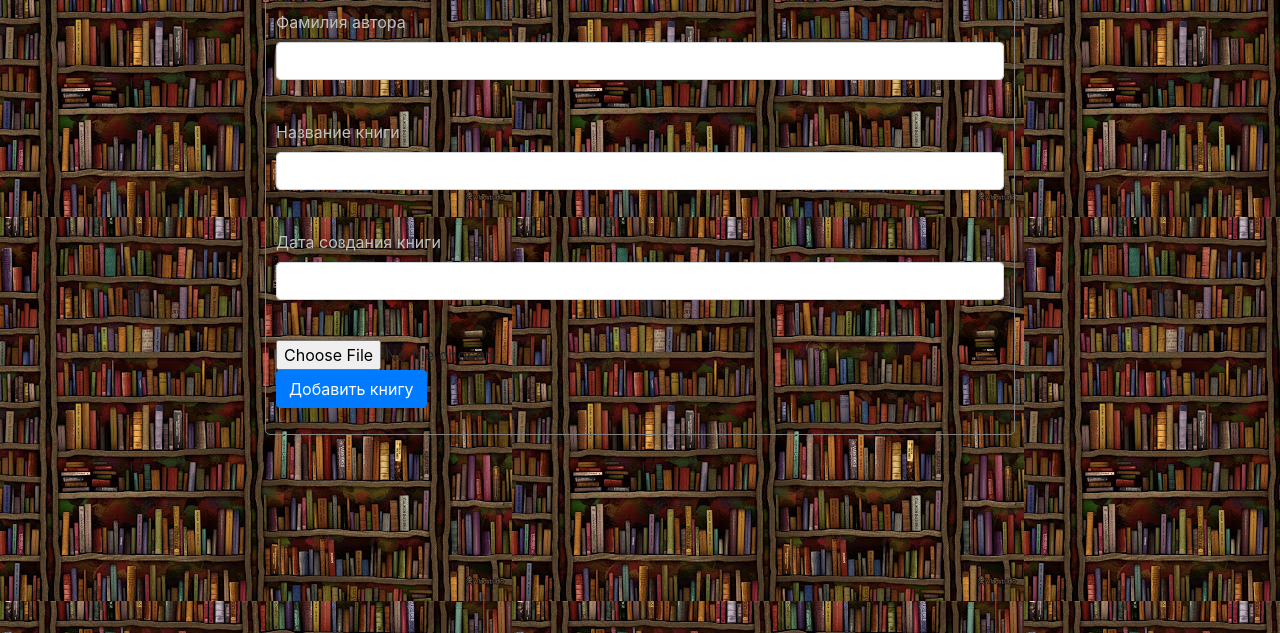
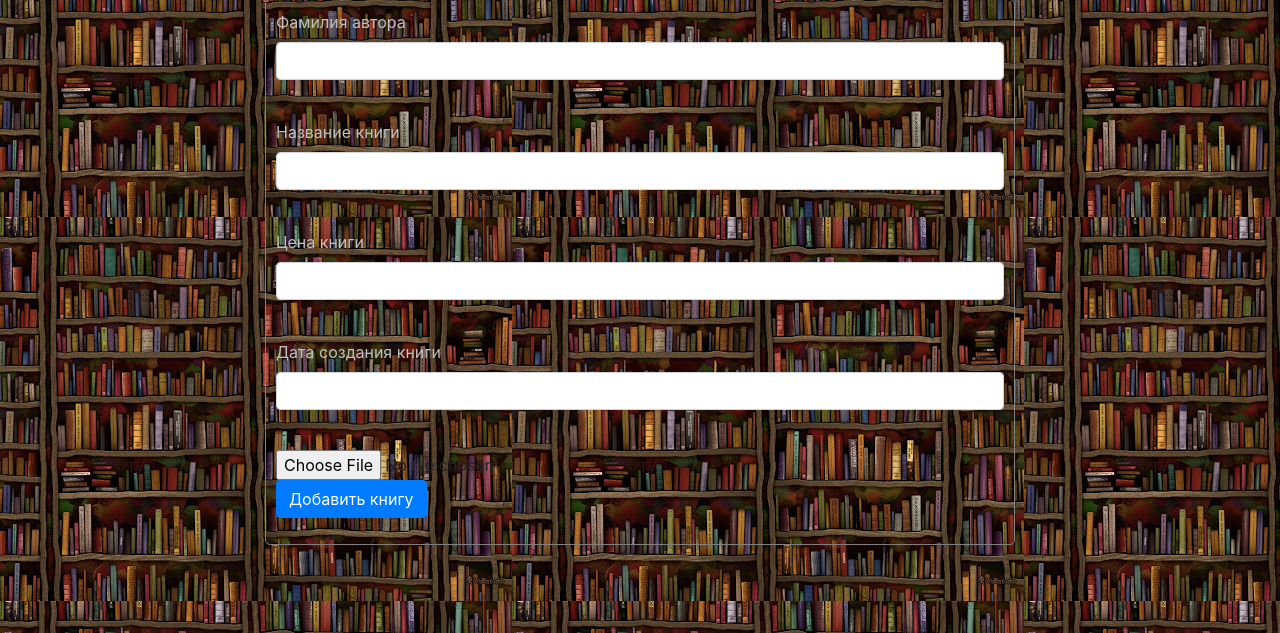
Before and after one commit to ArtyomRukavitsa/WebServerProject, a Flask app: page /addbooks in a window 1280 px wide. Shown: the part 167-800 px from the top of the page. Run offline with Flask 2, Linux system fonts and the light colour scheme; a user stored in the database is signed in; some libraries are stand-ins or nearby versions.

Commit message:
Добавлена цена книги

```diff
--- a/data/books.py
+++ b/data/books.py
@@ -14,5 +14,6 @@ class Books(SqlAlchemyBase, SerializerMixin):
                                     sqlalchemy.ForeignKey("author.id"))  # связывем книгу с автором
     title = sqlalchemy.Column(sqlalchemy.String, nullable=False)  # название книги
     date = sqlalchemy.Column(sqlalchemy.Integer, nullable=False)    # дата издания
+    price = sqlalchemy.Column(sqlalchemy.Integer, nullable=False)  # цена книги
     cover = sqlalchemy.Column(sqlalchemy.String, nullable=False)  # обложка книги
     author = orm.relation("Author")
--- a/forms.py
+++ b/forms.py
@@ -24,6 +24,7 @@ class BooksForm(FlaskForm):
     author = StringField('Фамилия автора', validators=[DataRequired()])
     title = StringField('Название книги', validators=[DataRequired()])
     date = IntegerField('Дата создания книги', validators=[DataRequired()])
+    price = IntegerField('Цена книги', validators=[DataRequired()])
     cover = StringField('Обложка книги')
     submit = SubmitField('Добавить книгу')
 
--- a/main.py
+++ b/main.py
@@ -193,7 +193,8 @@ def addbooks():
             book = Books(
             author_id=author.filter(Author.surname == form.author.data).first().id,
             title=form.title.data,
-            date=form.date.data
+            date=form.date.data,
+            price=form.price.data
             )
             book.cover = 'string'  # заглушка
             # Идея: создаю новую книгу, но заранее мне неизвестен ее id для корректного названия книги
@@ -224,6 +225,7 @@ def edit_job(id):
             form.title.data = book.title
             form.date.data = book.date
             form.cover.data = book.cover
+            form.price.data = book.price
         else:
             abort(404)
     if form.validate_on_submit():
@@ -234,6 +236,7 @@ def edit_job(id):
             book.author = form.author.data
             book.title = form.title.data
             book.date = form.date.data
+            book.price = form.price.data
             book.cover = form.cover.data
             session.commit()
             return redirect('/')
--- a/templates/addbooks.html
+++ b/templates/addbooks.html
@@ -25,6 +25,15 @@
         {% endfor %}
     </p>
     <p>
+        {{ form.price.label }}<br>
+        {{ form.price(class="form-control") }}<br>
+        {% for error in form.price.errors %}
+            <p class="alert alert-danger" role="alert">
+                {{ error }}
+            </p>
+        {% endfor %}
+    </p>
+    <p>
         {{ form.date.label }}<br>
         {{ form.date(class="form-control") }}<br>
         {% for error in form.date.errors %}
--- a/templates/books.html
+++ b/templates/books.html
@@ -11,6 +11,7 @@
        <th scope="col">Author</th>
        <th scope="col">Title</th>
        <th scope="col">Date</th>
+       <th scope="col">Price</th>
        <th scope="col">Cover</th>
        <!--<th scope="col">Is finished можно сделать остаток на складе</th>-->
      </tr>
@@ -18,8 +19,9 @@
    <tbody>
      <tr class="table-warning">
          <td>{{names[loop.index0]}} {{surnames[loop.index0]}}</td>
-       <td>{{item.title}}</td>
-       <td>{{item.date}}</td>
+         <td>{{item.title}}</td>
+         <td>{{item.date}}</td>
+         <td>{{item.price}}</td>
        <td><img src="/static/img/book{{loop.index}}.jpg"></td>
      </tr>
    </tbody>
```
Also changed, not shown: db/book_shop.sqlite, static/img/book1.jpg.
